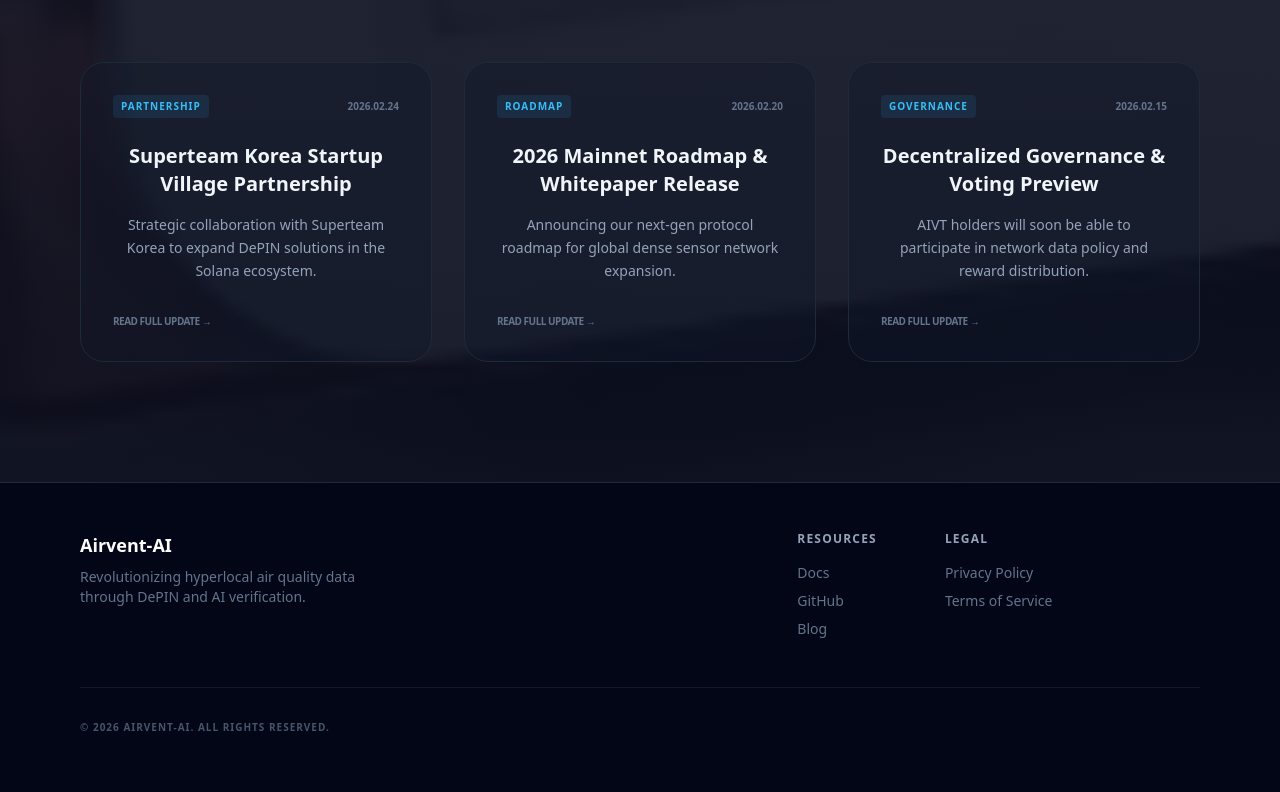
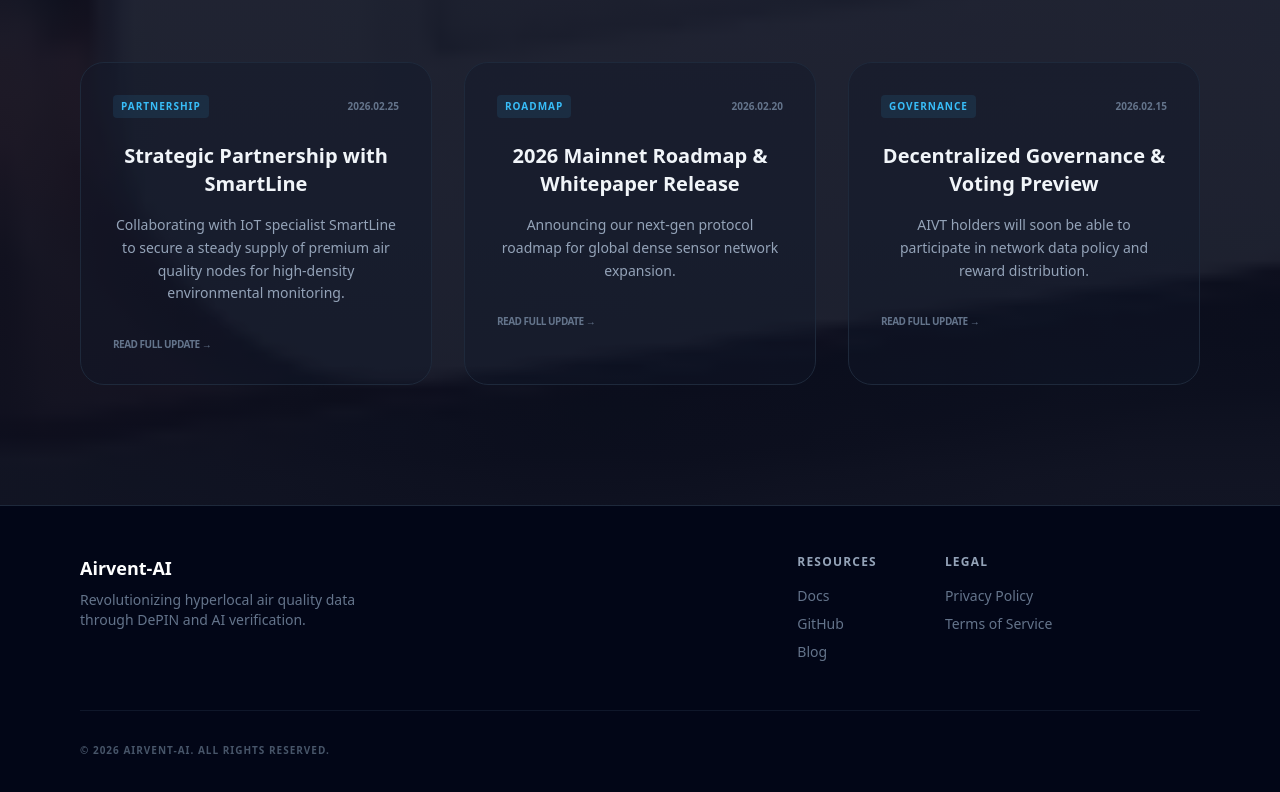
Before and after one commit to yhkdw/Airvent-codex, a React (Vite) app in the folder dashboard/: page / in a window 1280 px wide. Shown: the part 3403-4195 px from the top of the page. Built offline with nearby package versions, Linux system fonts and the light colour scheme; what @solana/web3.js would draw is missing.

Commit message:
Update Network News: SmartLine partnership for premium air quality nodes

```diff
--- a/dashboard/src/pages/LandingPage.tsx
+++ b/dashboard/src/pages/LandingPage.tsx
@@ -57,9 +57,9 @@ export default function LandingPage() {
       newsItems: [
         {
           tag: "Partnership",
-          title: "슈퍼팀코리아 스타트업 빌리지 파트너십",
-          desc: "솔라나 생태계의 DePIN 솔루션 확장을 위해 슈퍼팀코리아와 전략적 협업을 시작했습니다.",
-          date: "2026.02.24"
+          title: "스마트라인(SmartLine) 전략적 파트너십 체결",
+          desc: "IoT 전문업체인 스마트라인과 협업하여 고밀도 대기질 측정이 가능한 프리미엄 공기질노드를 안정적으로 공급받습니다.",
+          date: "2026.02.25"
         },
         {
           tag: "Roadmap",
@@ -153,9 +153,9 @@ export default function LandingPage() {
       newsItems: [
         {
           tag: "Partnership",
-          title: "Superteam Korea Startup Village Partnership",
-          desc: "Strategic collaboration with Superteam Korea to expand DePIN solutions in the Solana ecosystem.",
-          date: "2026.02.24"
+          title: "Strategic Partnership with SmartLine",
+          desc: "Collaborating with IoT specialist SmartLine to secure a steady supply of premium air quality nodes for high-density environmental monitoring.",
+          date: "2026.02.25"
         },
         {
           tag: "Roadmap",
```
